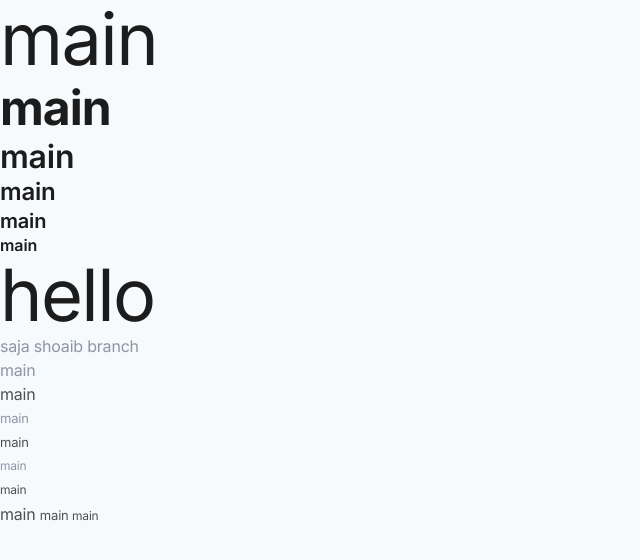
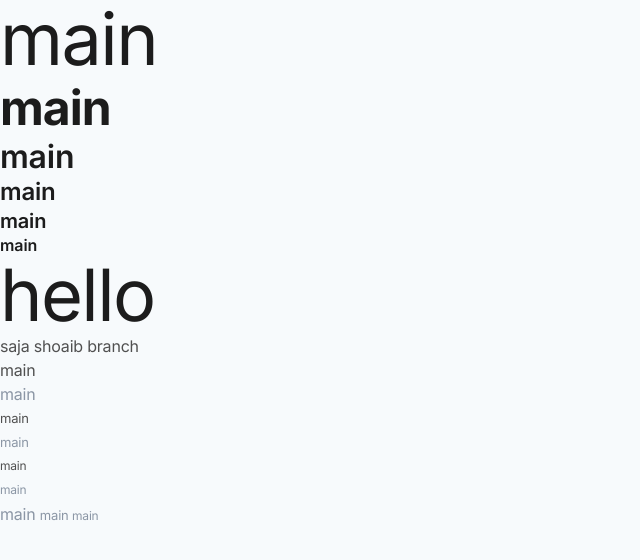
Before and after one commit to se-bayan-elian/ecommerce-app, a Next.js app: page / in a window 1280 px wide. Shown: the top 560 px of the page, without its empty margins (0-640 px from the left). Built offline with nearby package versions, Linux system fonts and the light colour scheme.

Commit message:
Fix bugs

```diff
--- a/src/components/atoms/Typography/index.jsx
+++ b/src/components/atoms/Typography/index.jsx
@@ -1,7 +1,7 @@
 import React from "react";
 import { StyledH1, StyledH2, StyledH3, StyledH4, StyledH5, StyledH6, StyledP } from "./style";
 
-const Typography = ({ as, variant, align = "left", children , ...props }) => {
+const Typography = ({ as="p", variant="default", align = "left", children , ...props }) => {
   // as => h1
   // align : center , left (default) , right
   switch (as.toLowerCase()) {
--- a/src/components/atoms/Typography/style.js
+++ b/src/components/atoms/Typography/style.js
@@ -1,3 +1,4 @@
+'use client'
 import styled, { css } from "styled-components";
 
 const commonStyles = css`
@@ -7,7 +8,7 @@ const commonStyles = css`
 export const StyledH1 = styled.h1`
   ${(props) => {
     return `
-      color: ${props.theme.colors.dark};
+      color: ${props.theme.colors.dark||props.theme.colors.gray500};
       font-family: ${props.theme.fonts.inter};
       font-size: ${props.theme.fontSizes.xxxxl};
  `;
@@ -86,7 +87,7 @@ export const StyledH6 = styled.h6`
   letter-spacing: -0.00625rem;
 `;
 const getPFontSize = (props) => {
-  if (props.variant && props.variant.includes("small")) {
+  if (props.variant && props.variant?.includes("small")) {
     return props.theme.fontSizes.sm;
   } else if (props.variant && props.variant.includes("micro")) {
     return props.theme.fontSizes.micro;
@@ -97,7 +98,7 @@ const getPFontSize = (props) => {
 export const StyledP = styled.p`
   ${(props) => {
     return `
-      color: ${props.variant && props.variant.includes("muted") ? props.theme.colors.gray600 : props.theme.colors.gray500};
+      color: ${props.variant && !props.variant?.includes("muted") ? props.theme.colors.gray600 : props.theme.colors.gray500};
       font-family: ${props.theme.fonts.inter};
       font-size: ${getPFontSize(props)};
       `;
```
